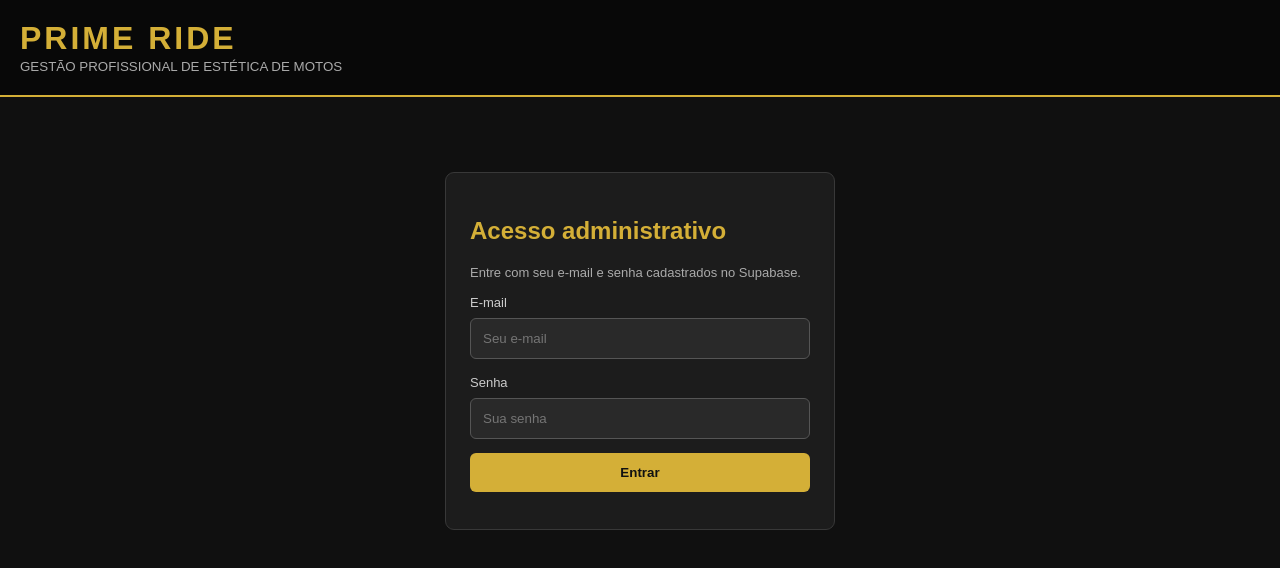
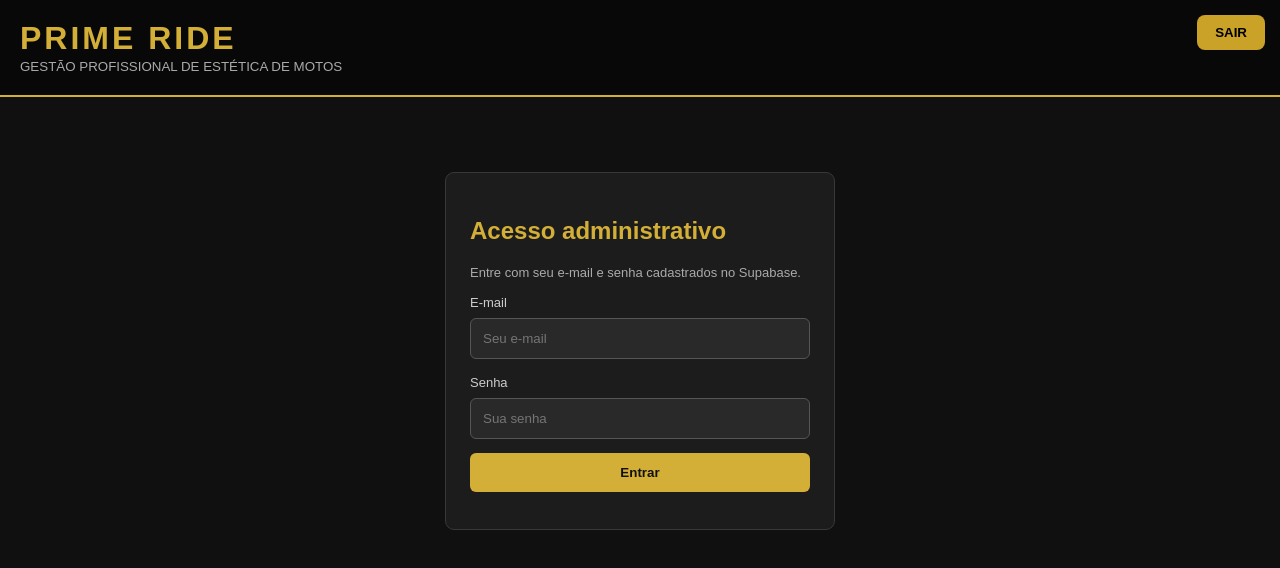
Before and after one commit to wanderleilimajunior/prime-ride, a plain HTML site: page index.html in a window 1280 px wide. Drawn offline with nearby package versions, Linux system fonts and the light colour scheme.

Commit message:
Update index.html

```diff
--- a/index.html
+++ b/index.html
@@ -36,6 +36,9 @@ th{color:#d4af37}
 #login .panel{padding:24px}
 </style>
 </head>
+  <button onclick="sair()" style="position:fixed;top:15px;right:15px;background:#c9a227;color:#000;padding:10px 18px;border:0;border-radius:8px;font-weight:bold;z-index:9999;cursor:pointer;">
+  SAIR
+</button>
 <body>
 
 <header>
```
